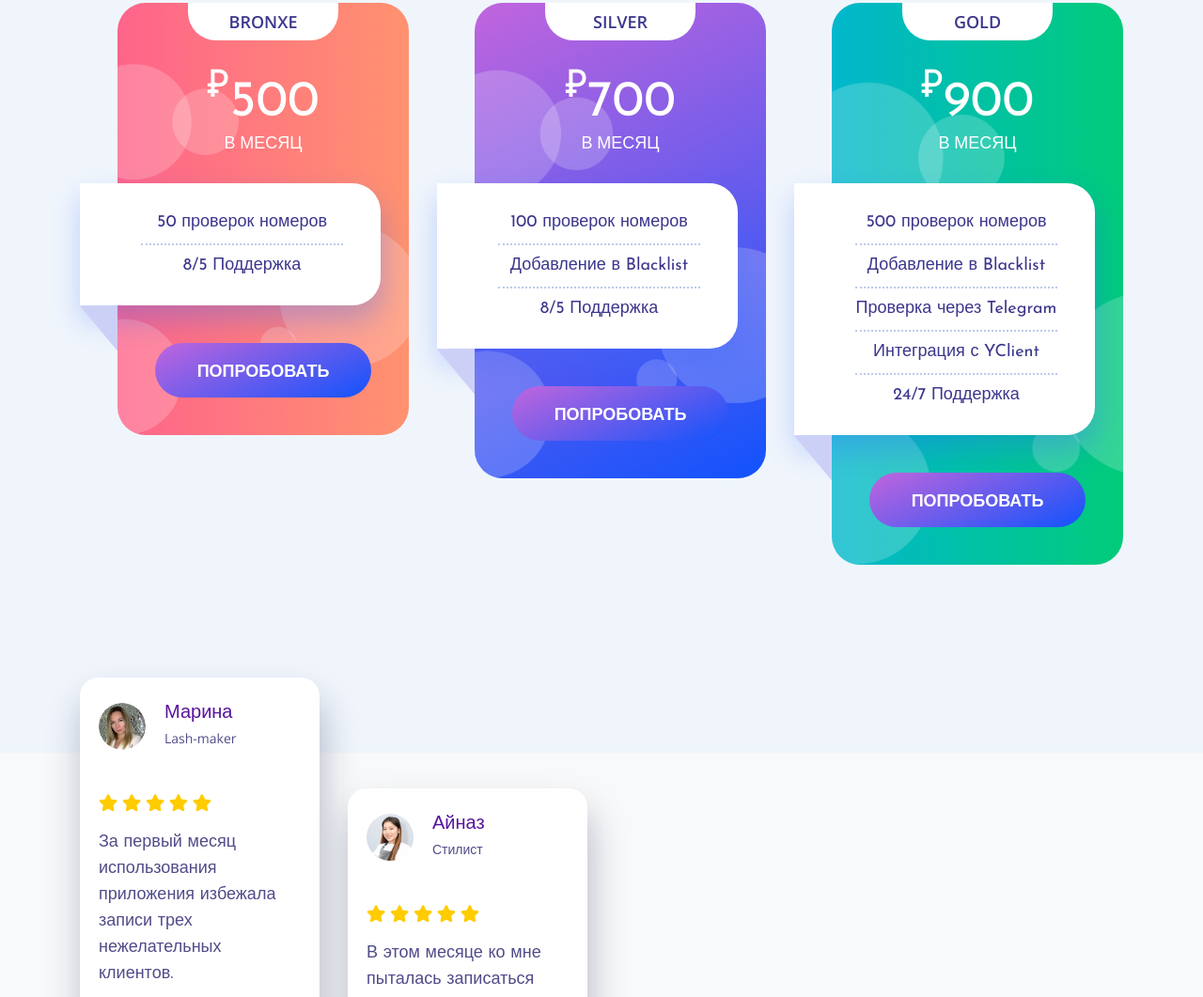
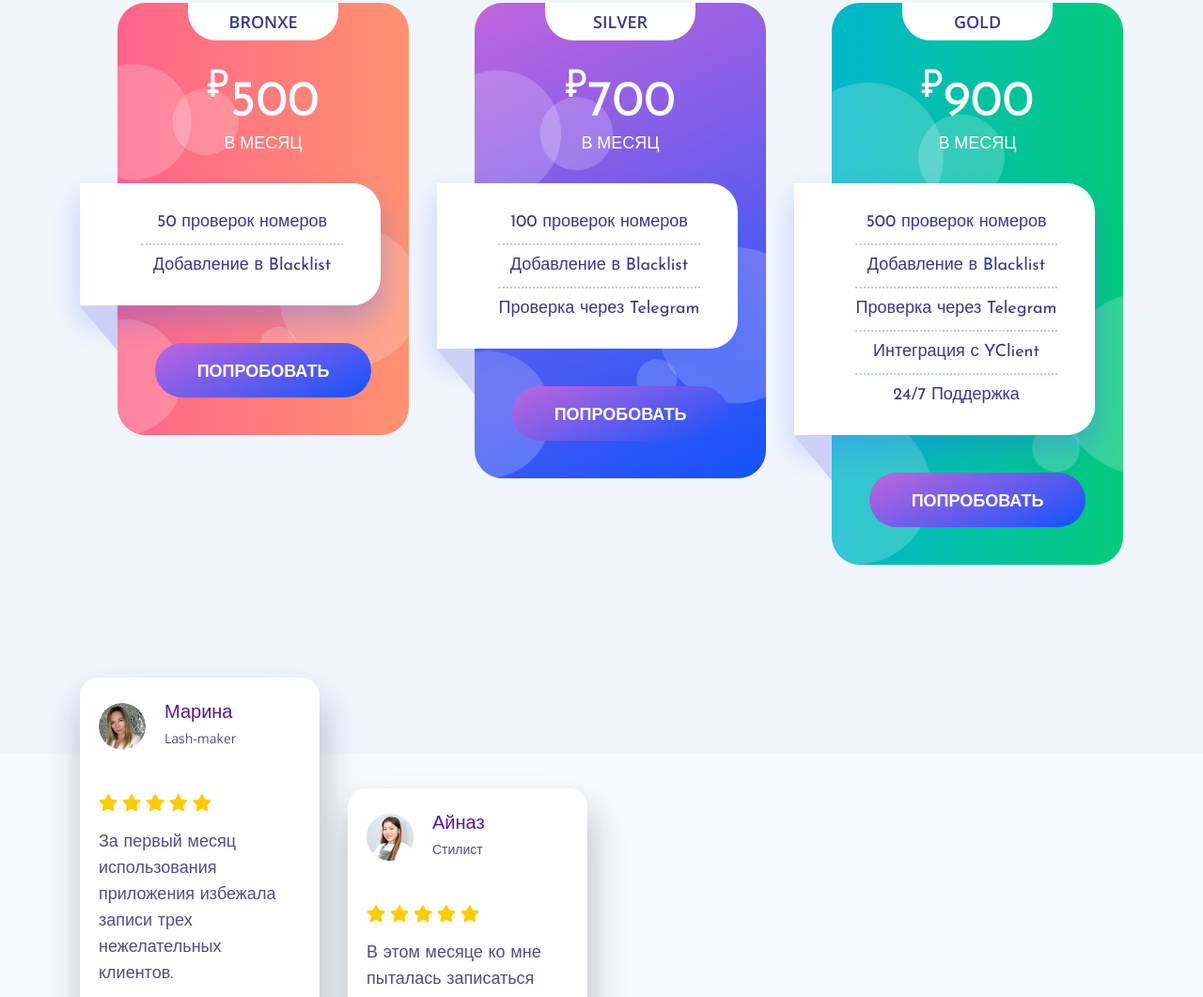
Before and after one commit to DeadActive/bs-landing, a plain HTML site: page index.html in a window 1280 px wide. Shown: the part 3816-4877 px from the top of the page at 94% size. Drawn offline with nearby package versions, Linux system fonts and the light colour scheme.

Commit message:
fix payment

```diff
--- a/index.html
+++ b/index.html
@@ -463,7 +463,7 @@
                                                 50 проверок номеров
                                             </li>
                                             <li>
-                                                8/5 Поддержка
+                                                Добавление в Blacklist
                                             </li>
                                         </ul>
                                     </div>
@@ -488,7 +488,7 @@
                                                 Добавление в Blacklist
                                             </li>
                                             <li>
-                                                8/5 Поддержка
+                                                Проверка через Telegram
                                             </li>
                                         </ul>
                                     </div>
@@ -548,7 +548,7 @@
                                                 50 проверок номеров в месяц
                                             </li>
                                             <li>
-                                                8/5 Поддержка
+                                                Добавление в Blacklist
                                             </li>
                                         </ul>
                                     </div>
@@ -576,7 +576,7 @@
                                                 Добавление в Blacklist
                                             </li>
                                             <li>
-                                                8/5 Поддержка
+                                                Проверка через Telegram
                                             </li>
                                         </ul>
                                     </div>
```
